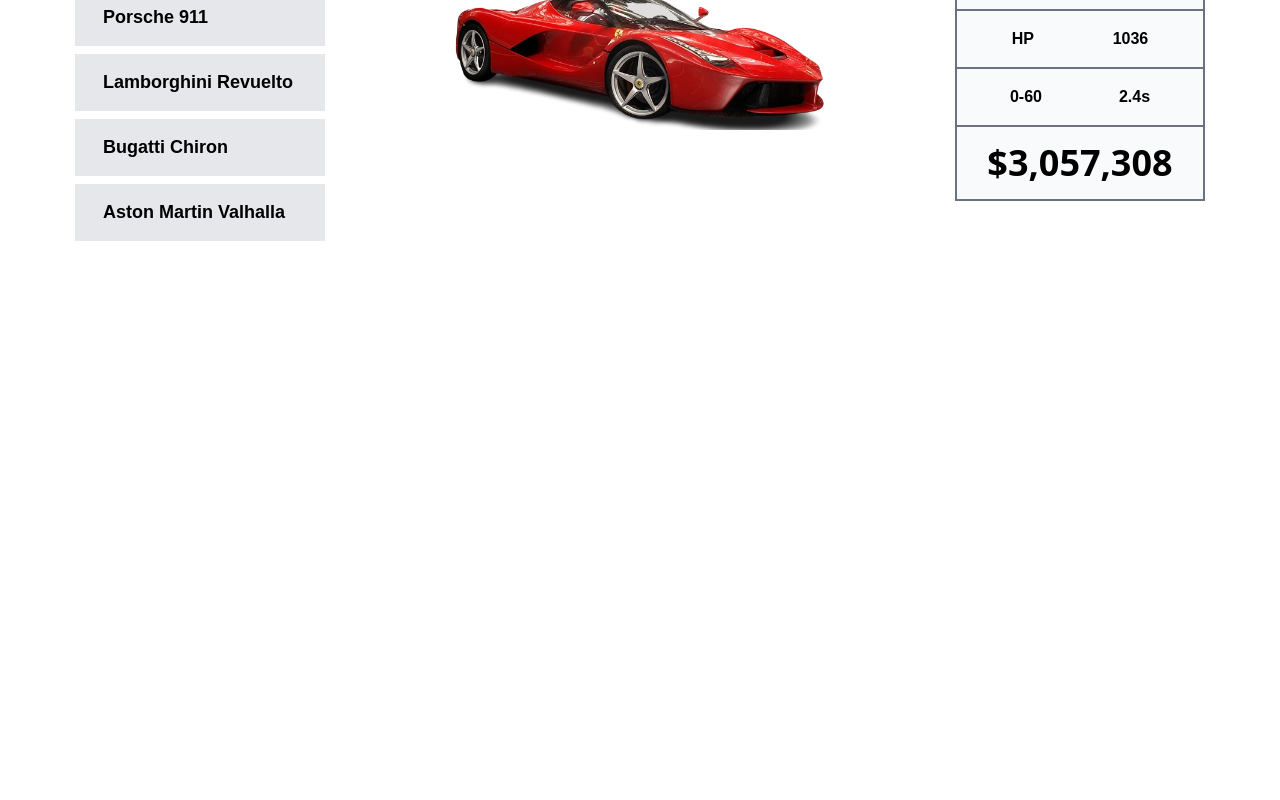
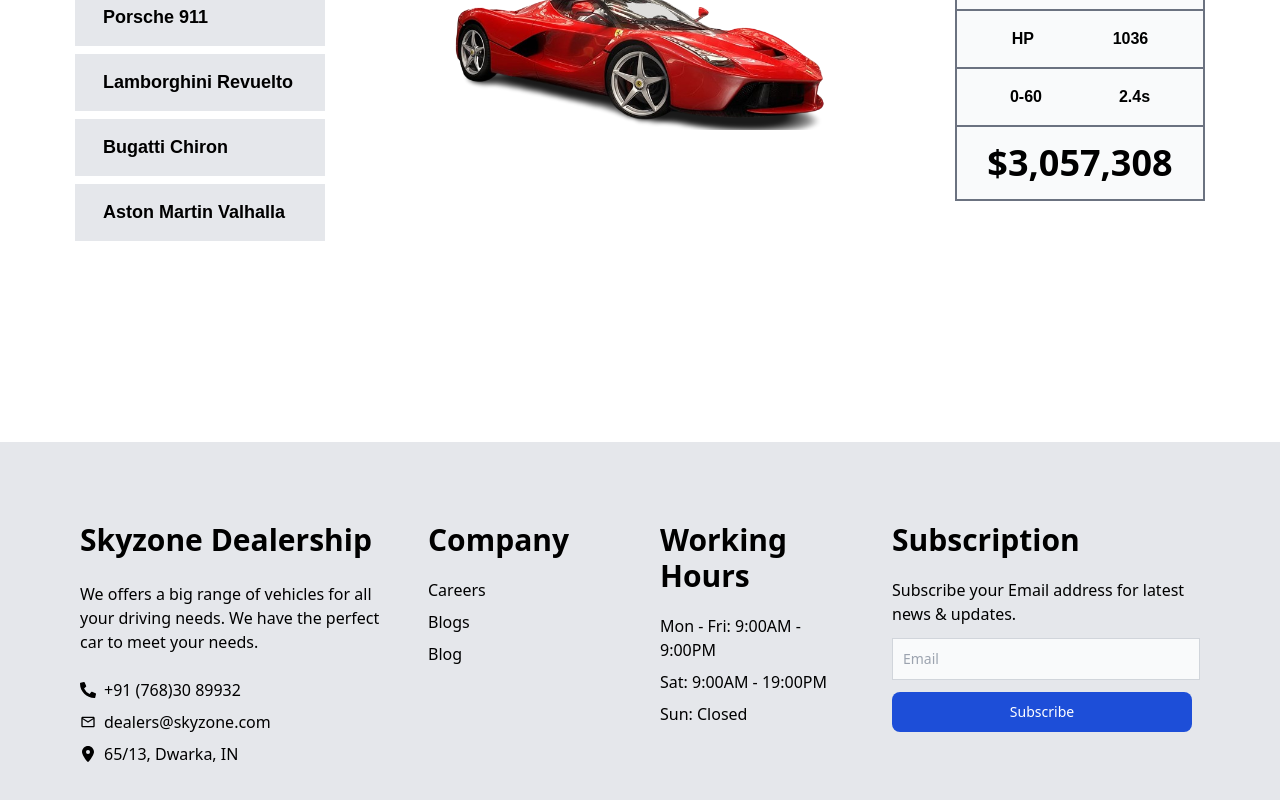
Before and after one commit to Aakash-Gen/skyzone, a React (Vite) app: page / in a window 1280 px wide. Shown: the part 2638-3438 px from the top of the page. Before the commit the page ends 3080 px from the top, so only its background shows below. Built offline with nearby package versions, Linux system fonts and the light colour scheme.

Commit message:
Merger with Footer component.

```diff
--- a/src/App.jsx
+++ b/src/App.jsx
@@ -134,6 +134,58 @@
         </div>
       </div>
     </div>
+
+
+    <div className="bg-gray-200 grid sm:grid-cols-2 lg:grid-cols-10 p-10 lg:p-20 gap-10">
+
+          {/* skyzone dealership */}
+          <div className="flex flex-col text-black gap-6 text-md col-span-3">
+            <div className="text-3xl font-black">
+              Skyzone Dealership
+            </div>
+            <div>
+              We offers a big range of vehicles for all your driving needs.
+              We have the perfect car to meet your needs.
+            </div>
+            <div className="flex flex-col gap-2">
+              <div className="flex items-center gap-2"> <FaPhoneAlt /> +91 (768)30 89932</div>
+              <div className="flex items-center gap-2"> <MdOutlineMail /> dealers@skyzone.com</div>
+              <div className="flex items-center gap-2"> <FaLocationDot />65/13, Dwarka, IN</div>
+            </div>
+          </div>
+
+          {/* company */}
+          <div className="flex flex-col text-black gap-5 text-md col-span-2">
+            <div className="text-3xl font-bold">
+              Company
+            </div>
+            <div className="flex flex-col gap-2">
+              <div className="flex items-center gap-2"> Careers</div>
+              <div className="flex items-center gap-2"> Blogs</div>
+              <div className="flex items-center gap-2">Blog</div>
+            </div>
+          </div>
+
+          {/* working hours */}
+          <div className="flex flex-col text-black gap-5 text-md col-span-2">
+            <div className="text-3xl font-bold">Working Hours</div>
+            <div className="flex flex-col gap-2">
+              <div className="flex items-center gap-2">Mon - Fri: 9:00AM - 9:00PM</div>
+              <div className="flex items-center gap-2">Sat: 9:00AM - 19:00PM</div>
+              <div className="flex items-center gap-2">Sun: Closed</div>
+            </div>
+          </div>
+
+          {/* subscribe */}
+          <div className="flex flex-col text-black gap-5 text-md col-span-3">
+            <div className="text-3xl font-bold">Subscription</div>
+            <div className="flex flex-col gap-3">
+              <div className="flex items-center">Subscribe your Email address for latest news & updates.</div>
+              <input type="email" id="first_name" className="bg-gray-50 border border-gray-300 text-gray-900 text-sm focus:ring-black focus:border-black block w-full p-2.5 dark:bg-gray-700 dark:border-gray-600 dark:placeholder-gray-400 dark:text-white dark:focus:ring-blue-500 dark:focus:border-blue-500" placeholder="Email" required />
+              <button type="button" className="text-white bg-blue-700 hover:bg-blue-800 focus:ring-4 focus:ring-blue-300 font-medium rounded-lg text-sm px-5 py-2.5 me-2 mb-2 dark:bg-blue-600 dark:hover:bg-blue-700 focus:outline-none dark:focus:ring-blue-800">Subscribe</button>
+            </div>
+          </div>
+      </div>
     </>
   )
 }
@@ -211,6 +263,8 @@
           </div>
         </div>
       </div>
+
+
   )
 }
 
```
